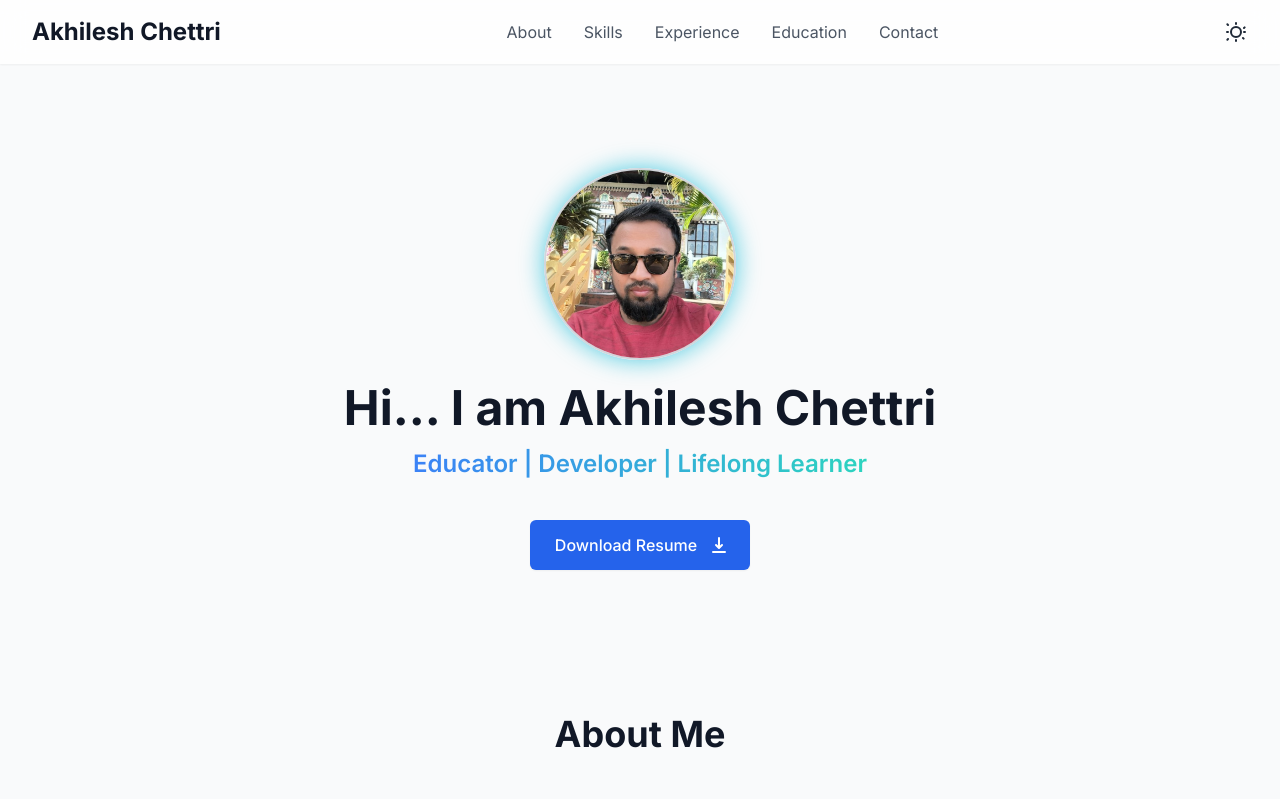
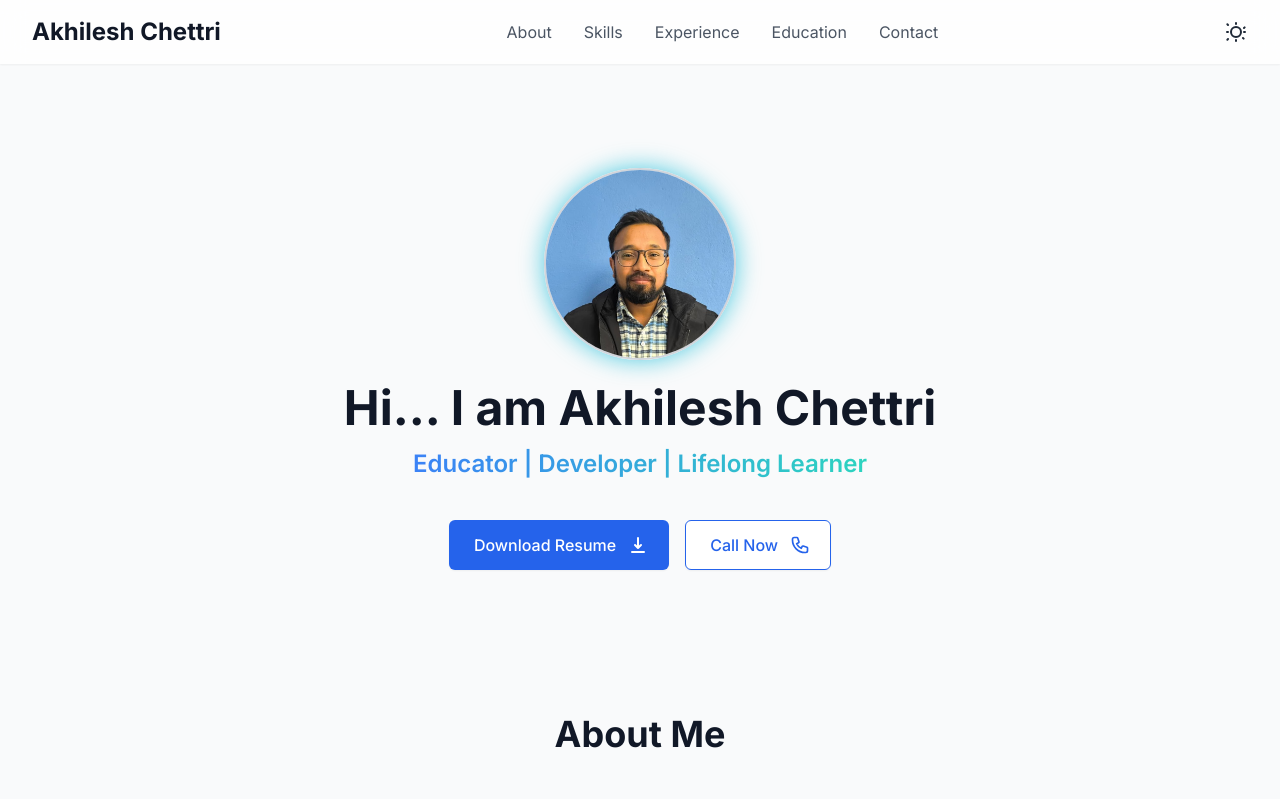
Before and after one commit to Basudev07/akhilesh-portfolio, a plain HTML site: page index.html in a window 1280 px wide. Shown: the top 799 px of the page. Drawn offline with nearby package versions, Linux system fonts and the light colour scheme.

Commit message:
added the call button and some typo fix

```diff
--- a/index.html
+++ b/index.html
@@ -82,7 +82,7 @@
         <section id="home" class="text-center py-20 min-h-[60vh] flex flex-col justify-center items-center">
 
         <div class="relative w-48 h-48 rounded-full overflow-hidden mb-6 border-2 border-gray-300 shadow-[0_0_25px_rgba(6,182,212,0.7)]">
-            <img src="resume/akhilesh.jpg" alt="Akhilesh Chettri Profile" class="object-cover w-full h-full" />
+            <img src="resume/akhi.jpg" alt="Akhilesh Chettri Profile" class="object-cover w-full h-full" />
         </div>
 
             <h1 id="typewriter" class="text-4xl md:text-5xl font-bold text-gray-900 dark:text-gray-50 mb-4 whitespace-nowrap"></h1>
@@ -120,12 +120,20 @@
             </script>
             <p class="text-xl md:text-2xl text-transparent bg-clip-text bg-gradient-to-r from-blue-500 to-teal-400 font-semibold">Educator | Developer | Lifelong Learner</p>
 
-            <a href="resume/akhilesh-chettri-resume.pdf" download="Akhilesh-Chettri-Resume.pdf" class="mt-10 inline-flex items-center px-6 py-3 border border-transparent text-base font-medium rounded-md shadow-sm text-white bg-blue-600 hover:bg-blue-700 focus:outline-none focus:ring-2 focus:ring-offset-2 focus:ring-blue-500 dark:bg-blue-500 dark:hover:bg-blue-600 dark:focus:ring-offset-gray-900 transition-transform transform hover:scale-105">
-                Download Resume
-                <svg class="ml-3 -mr-1 h-5 w-5" xmlns="http://www.w3.org/2000/svg" viewBox="0 0 20 20" fill="currentColor" aria-hidden="true">
-                    <path fill-rule="evenodd" d="M3 17a1 1 0 011-1h12a1 1 0 110 2H4a1 1 0 01-1-1zm3.293-7.707a1 1 0 011.414 0L9 10.586V3a1 1 0 112 0v7.586l1.293-1.293a1 1 0 111.414 1.414l-3 3a1 1 0 01-1.414 0l-3-3a1 1 0 010-1.414z" clip-rule="evenodd" />
-                </svg>
-            </a>
+            <div class="flex flex-col sm:flex-row justify-center items-center mt-10 space-y-4 sm:space-y-0 sm:space-x-4">
+                <a href="resume/akhilesh-chettri-resume.pdf" download="Akhilesh-Chettri-Resume.pdf" class="inline-flex items-center px-6 py-3 border border-transparent text-base font-medium rounded-md shadow-sm text-white bg-blue-600 hover:bg-blue-700 focus:outline-none focus:ring-2 focus:ring-offset-2 focus:ring-blue-500 dark:bg-blue-500 dark:hover:bg-blue-600 dark:focus:ring-offset-gray-900 transition-transform transform hover:scale-105">
+                    Download Resume
+                    <svg class="ml-3 -mr-1 h-5 w-5" xmlns="http://www.w3.org/2000/svg" viewBox="0 0 20 20" fill="currentColor" aria-hidden="true">
+                        <path fill-rule="evenodd" d="M3 17a1 1 0 011-1h12a1 1 0 110 2H4a1 1 0 01-1-1zm3.293-7.707a1 1 0 011.414 0L9 10.586V3a1 1 0 112 0v7.586l1.293-1.293a1 1 0 111.414 1.414l-3 3a1 1 0 01-1.414 0l-3-3a1 1 0 010-1.414z" clip-rule="evenodd" />
+                    </svg>
+                </a>
+                <a href="tel:+919002308624" class="inline-flex items-center px-6 py-3 border border-blue-600 text-base font-medium rounded-md shadow-sm text-blue-600 bg-white hover:bg-blue-50 focus:outline-none focus:ring-2 focus:ring-offset-2 focus:ring-blue-500 dark:bg-gray-900 dark:text-blue-400 dark:border-blue-400 dark:hover:bg-gray-800 dark:focus:ring-offset-gray-900 transition-transform transform hover:scale-105">
+                    Call Now
+                    <svg class="ml-3 -mr-1 h-5 w-5" xmlns="http://www.w3.org/2000/svg" fill="none" viewBox="0 0 24 24" stroke="currentColor">
+                        <path stroke-linecap="round" stroke-linejoin="round" stroke-width="2" d="M3 5a2 2 0 012-2h3.28a1 1 0 01.948.684l1.498 4.493a1 1 0 01-.502 1.21l-2.257 1.13a11.042 11.042 0 005.516 5.516l1.13-2.257a1 1 0 011.21-.502l4.493 1.498a1 1 0 01.684.949V19a2 2 0 01-2 2h-1C9.716 21 3 14.284 3 6V5z"/>
+                    </svg>
+                </a>
+            </div>
         </section>
 
         <section id="about" class="py-16">
@@ -251,7 +259,7 @@
                         <svg class="h-6 w-6 text-blue-600 dark:text-blue-500 mr-4 flex-shrink-0 mt-1" fill="none" stroke="currentColor" viewBox="0 0 24 24"><path stroke-linecap="round" stroke-linejoin="round" stroke-width="2" d="M3 8l7.89 5.26a2 2 0 002.22 0L21 8M5 19h14a2 2 0 002-2V7a2 2 0 00-2-2H5a2 2 0 00-2 2v10a2 2 0 002 2z"></path></svg>
 
                         <div>
-                            <a href="mailto:august21.akhi@gmail.com" class="block text-lg text-gray-700 dark:text-gray-300 hover:text-blue-600 dark:hover:text-blue-400">august21.akhi@gmail.com</a>
+                            <a href="mailto:august21.akhil@gmail.com" class="block text-lg text-gray-700 dark:text-gray-300 hover:text-blue-600 dark:hover:text-blue-400">august21.akhil@gmail.com</a>
                             <a href="mailto:akhi.vangarrett@gmail.com" class="block text-lg text-gray-700 dark:text-gray-300 hover:text-blue-600 dark:hover:text-blue-400 mt-1">akhi.vangarrett@gmail.com</a>
                         </div>
                 </div>
```
Also changed, not shown: resume/akhi.jpg (added), resume/akhilesh.jpg (deleted), 1 other file.
